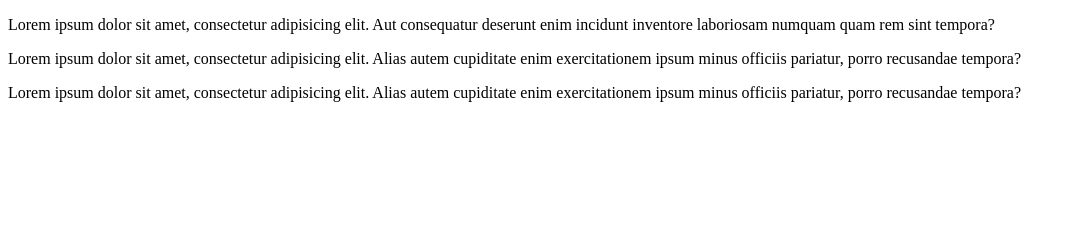
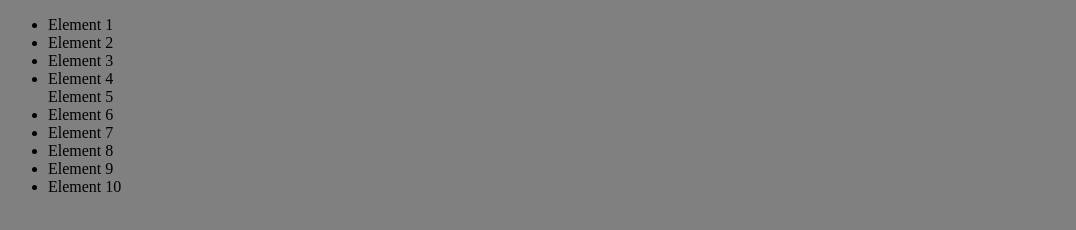
Before and after one commit to flyfarefly/JS_HMEWORKS, a website: page index.html in a window 1280 px wide. Shown: the whole page, without its empty margins (0-1076 px from the left). Drawn offline with Linux system fonts and the light colour scheme.

```diff
--- a/index.html
+++ b/index.html
@@ -5,9 +5,27 @@
     <title>Title</title>
 </head>
 <body>
-<p>Lorem ipsum dolor sit amet, consectetur adipisicing elit. Aut consequatur deserunt enim incidunt inventore laboriosam numquam quam rem sint tempora?</p>
-<p>Lorem ipsum dolor sit amet, consectetur adipisicing elit. Alias autem cupiditate enim exercitationem ipsum minus officiis pariatur, porro recusandae tempora?</p>
-<p>Lorem ipsum dolor sit amet, consectetur adipisicing elit. Alias autem cupiditate enim exercitationem ipsum minus officiis pariatur, porro recusandae tempora?</p>
-<script src="./js/script.js"></script>
+
+<ul id="ulId" class="ulClass" data-custom="custom value" data-dog-tail="Hello dog tail">
+    <li>Element 1</li>
+    <li>Element 2</li>
+    <li>Element 3</li>
+    <li>Element 4</li>
+    <li-element>Element 5</li-element>
+    <li>Element 6</li>
+    <li>Element 7</li>
+    <li>Element 8</li>
+    <li>Element 9</li>
+    <li>Element 10</li>
+</ul>
+<script>
+    document.body.style.background = 'gray';
+    let querySelector;
+    querySelector = document.querySelectorAll(`li:nth-child(even)`);
+    console.log(querySelector);
+
+</script>
+
+<script src="js/solution.js"></script>
 </body>
 </html>
--- a/js/script.js
+++ b/js/solution.js
@@ -1,2 +1,2 @@
 // eslint-disable-next-line no-unused-expressions,quotes
-`use strict`;
+// `use strict`;
```
Also changed, not shown: readme.md.
